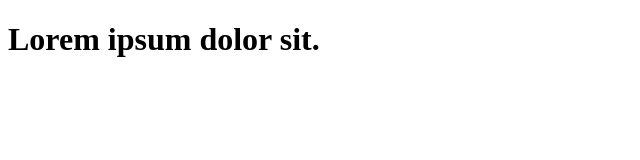
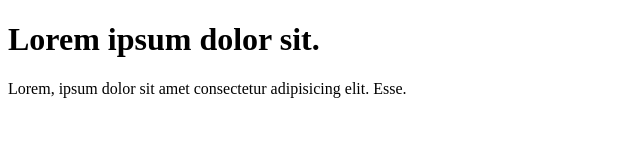
Before and after one commit to nitishiit2012/learn-git, a plain HTML site: page index.html in a window 1280 px wide. Shown: the whole page, without its empty margins (0-640 px from the left). Drawn offline with Linux system fonts and the light colour scheme.

Commit message:
add paragraph

```diff
--- a/index.html
+++ b/index.html
@@ -7,5 +7,6 @@
 </head>
 <body>
     <h1>Lorem ipsum dolor sit.</h1>
+    <p>Lorem, ipsum dolor sit amet consectetur adipisicing elit. Esse.</p>
 </body>
 </html>
```
